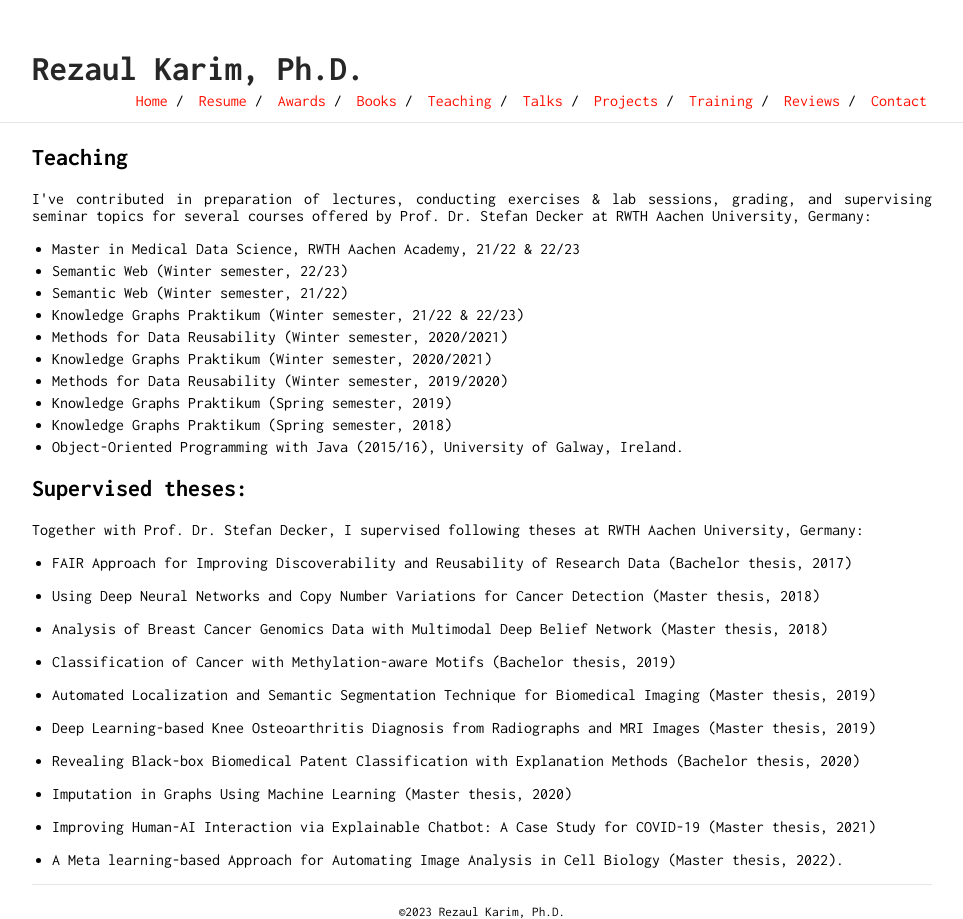
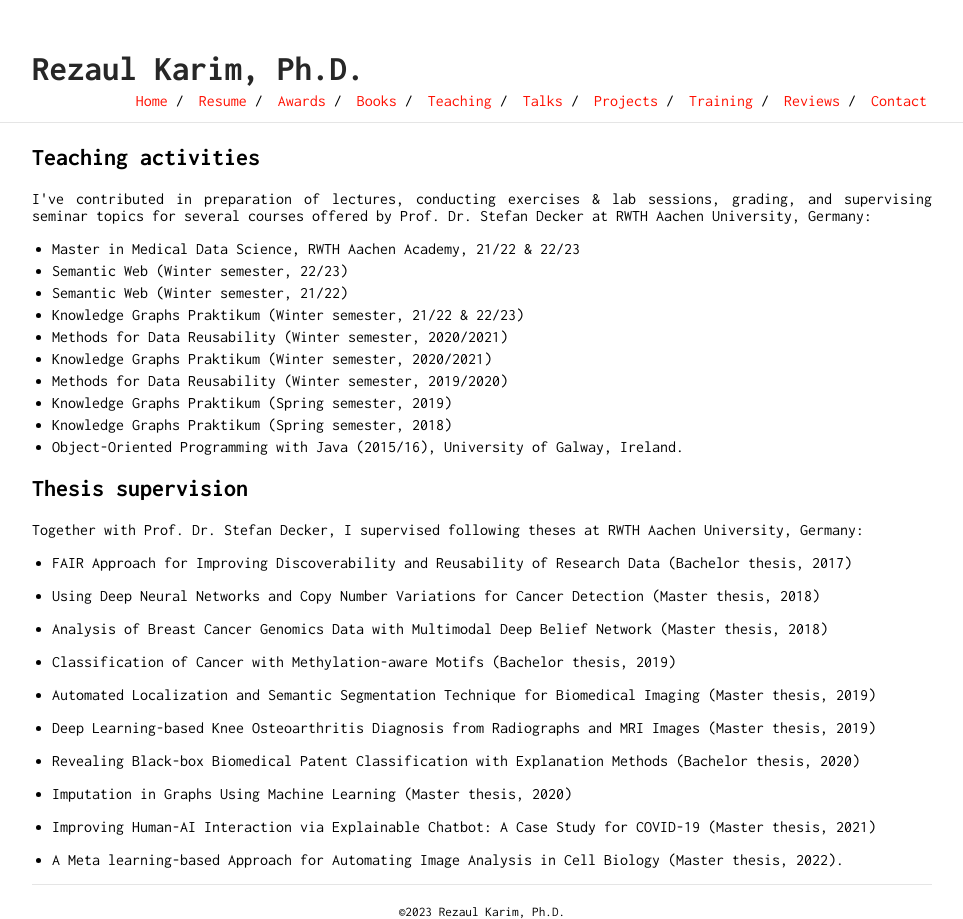
Before and after one commit to rezacsedu/rezacsedu.github.io, a Jekyll site: the page built from teaching.md, in a window 1280 px wide. Shown: the whole page, without its empty margins (158-1121 px from the left). Built offline with Jekyll 4.4.1, drawn with Linux system fonts in a browser that asks for light colours; our own code applies the rules of GitHub Pages for plain Markdown files.

Commit message:
Update teaching.md

```diff
--- a/teaching.md
+++ b/teaching.md
@@ -1,4 +1,4 @@
-## Teaching
+## Teaching activities
 <p style='text-align: justify;'> I've contributed in preparation of lectures, conducting exercises & lab sessions, grading, and supervising seminar topics for several courses offered by Prof. Dr. Stefan Decker at RWTH Aachen University, Germany:</p>
 
 - Master in Medical Data Science, RWTH Aachen Academy, 21/22 & 22/23
@@ -12,7 +12,7 @@
 - Knowledge Graphs Praktikum (Spring semester, 2018)
 - Object-Oriented Programming with Java (2015/16), University of Galway, Ireland.
 
-## Supervised theses:
+## Thesis supervision
 <p style='text-align: justify;'>Together with Prof. Dr. Stefan Decker, I supervised following theses at RWTH Aachen University, Germany:</p>
 
 - <p style='text-align: justify;'> FAIR Approach for Improving Discoverability and Reusability of Research Data (Bachelor thesis, 2017)</p>
```
